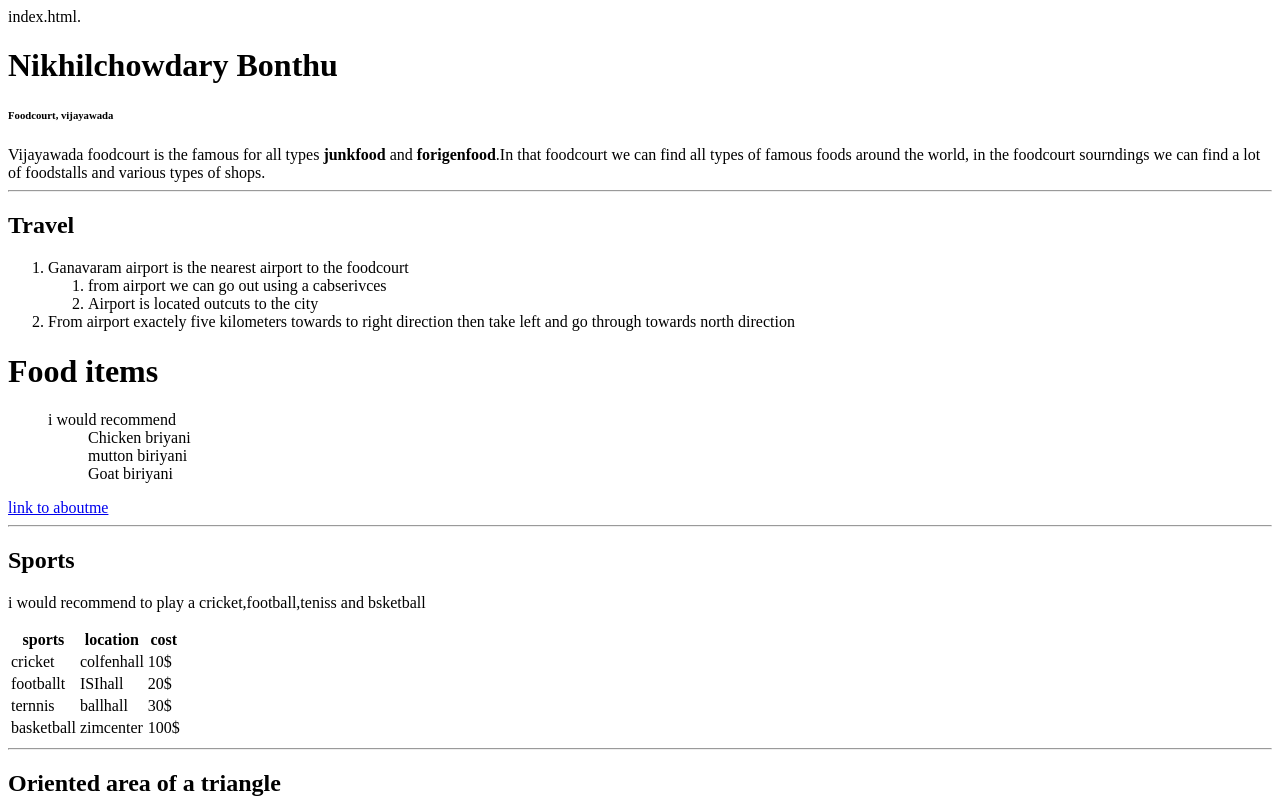
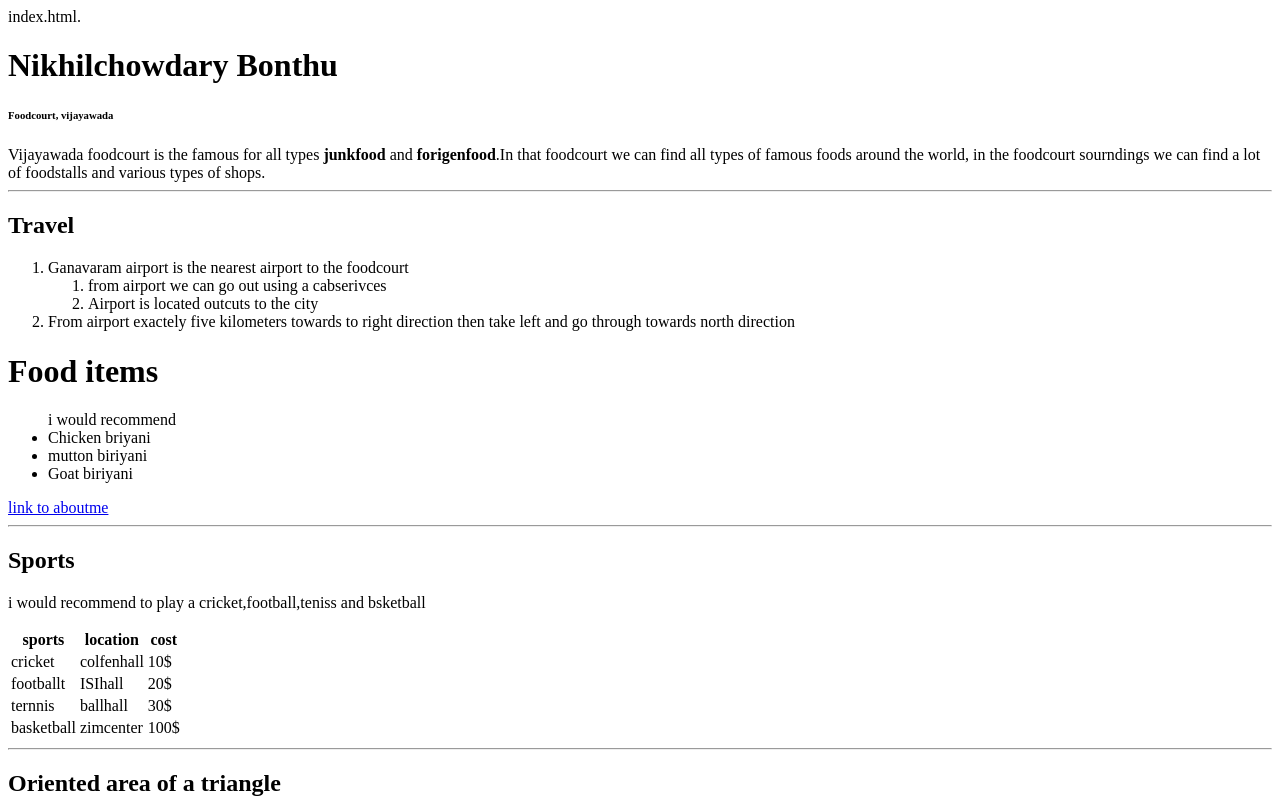
Before and after one commit to 44-563-Web-Apps-S22/webapps-s22-assignment-3-nikchowdary, a plain HTML site: page index.html in a window 1280 px wide. Shown: the top 800 px of the page. Drawn offline with Linux system fonts and the light colour scheme.

Commit message:
Update index.html
;kldvhklh

```diff
--- a/index.html
+++ b/index.html
@@ -23,9 +23,9 @@
 
 <h1>Food items</h1>
 <ul>i would recommend
-  <ol>Chicken briyani</ol>
-  <ol>mutton biriyani</ol>
-  <ol>Goat biriyani</ol>
+  <li>Chicken briyani</li>
+  <li>mutton biriyani</li>
+  <li>Goat biriyani</li>
 
 
 </ul>
```
